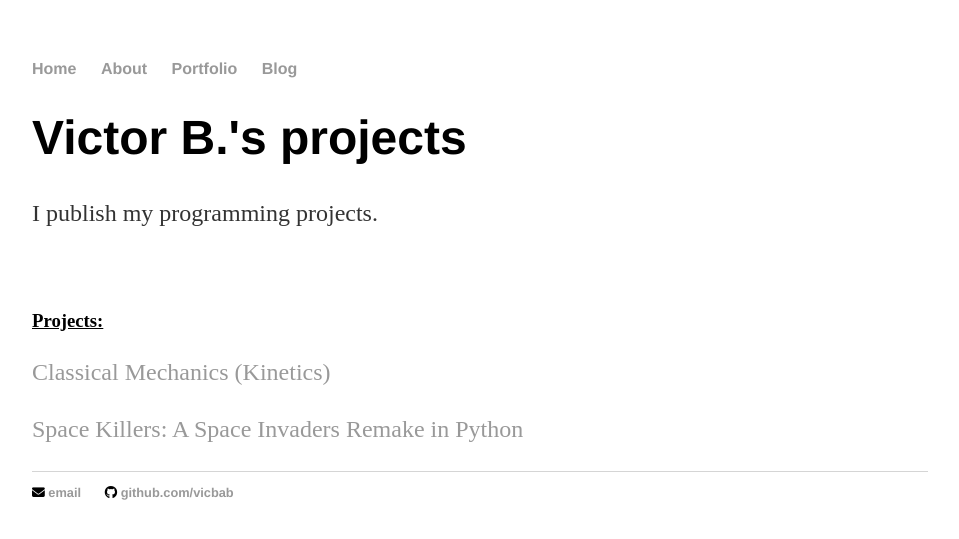
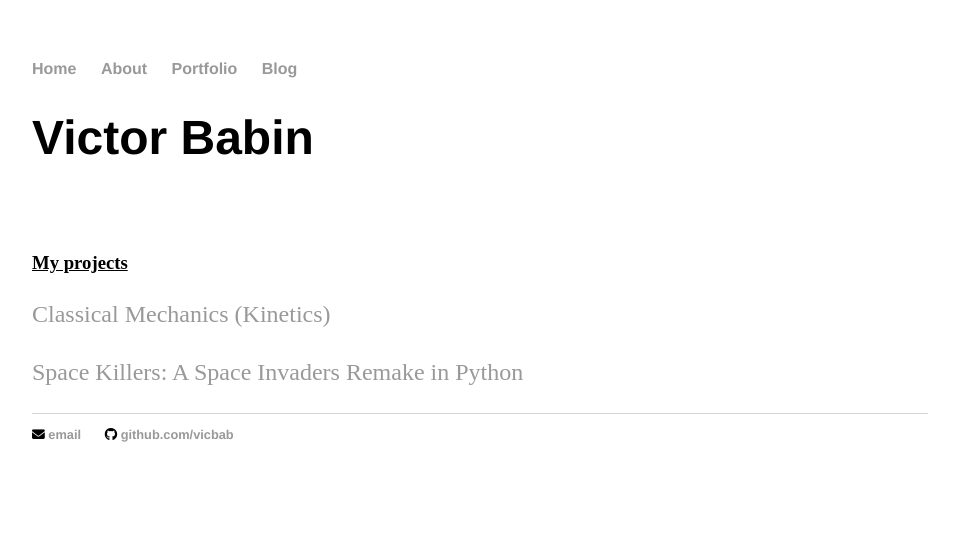
Before and after one commit to vicbab/vicbab.github.io, a Jekyll site: the page built from index.html, in a window 1280 px wide. Shown: the top 539 px of the page, without its empty margins (160-1119 px from the left). Built offline with Jekyll 4.4.1, drawn with Linux system fonts in a browser that asks for light colours; nearby versions of some CDN libraries; library files that are not in the unit come from our copies.

Commit message:
Update index.html

```diff
--- a/index.html
+++ b/index.html
@@ -3,10 +3,10 @@ layout: default
 title: Victor B. 's projects
 ---
 <div class="blurb">
-	<h1>Victor B.'s projects</h1>
-	<p>I publish my programming projects.</p>
+	<h1>Victor Babin</h1>
+	<p></p>
 	<br><br>
-	<h3><u>Projects:</u></h3>
+	<h3><u>My projects</u></h3>
 	<p><a href="/cinematique">Classical Mechanics (Kinetics)</a></p>
 	<p><a href="/space-killers">Space Killers: A Space Invaders Remake in Python</a></p>
 </div><!-- /.blurb -->
```
